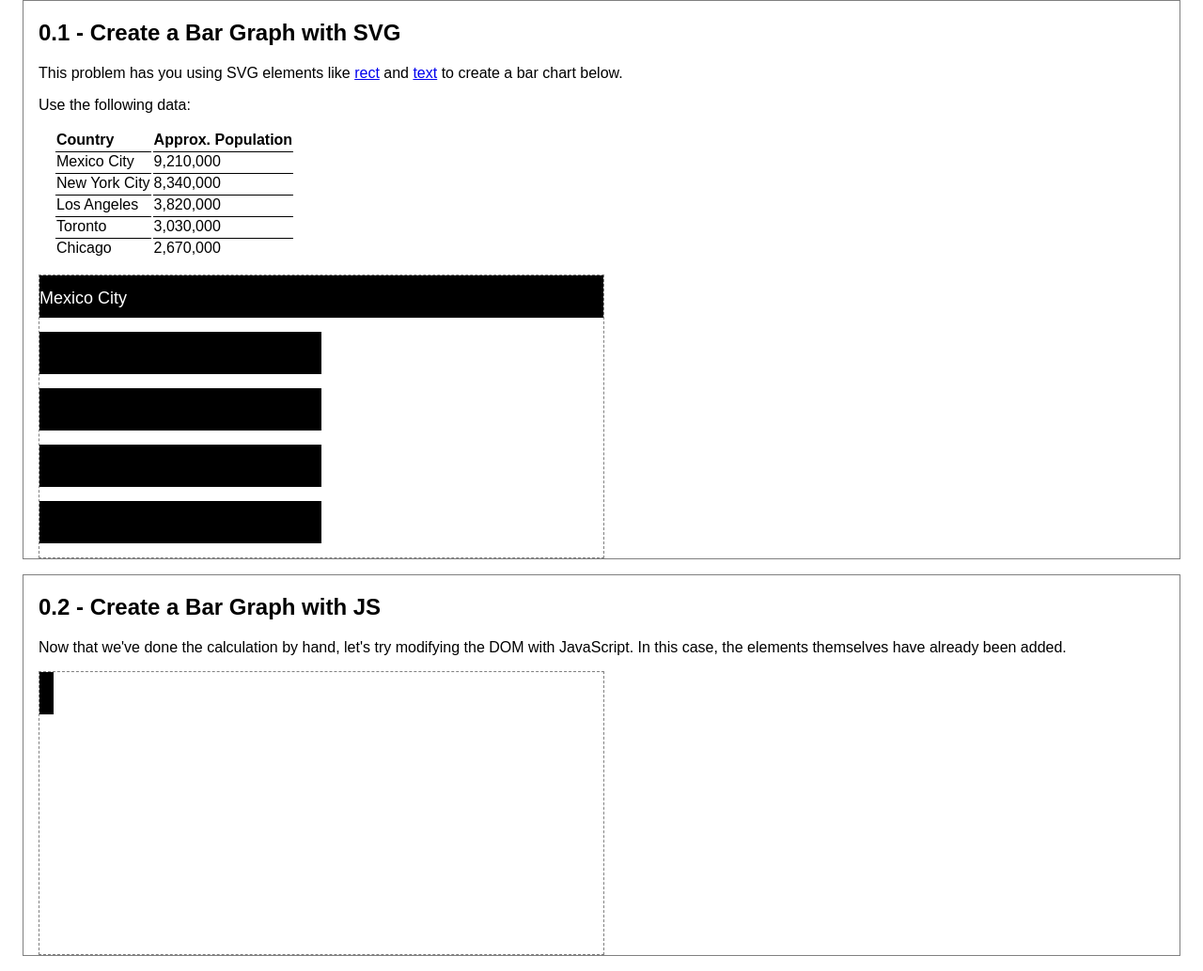
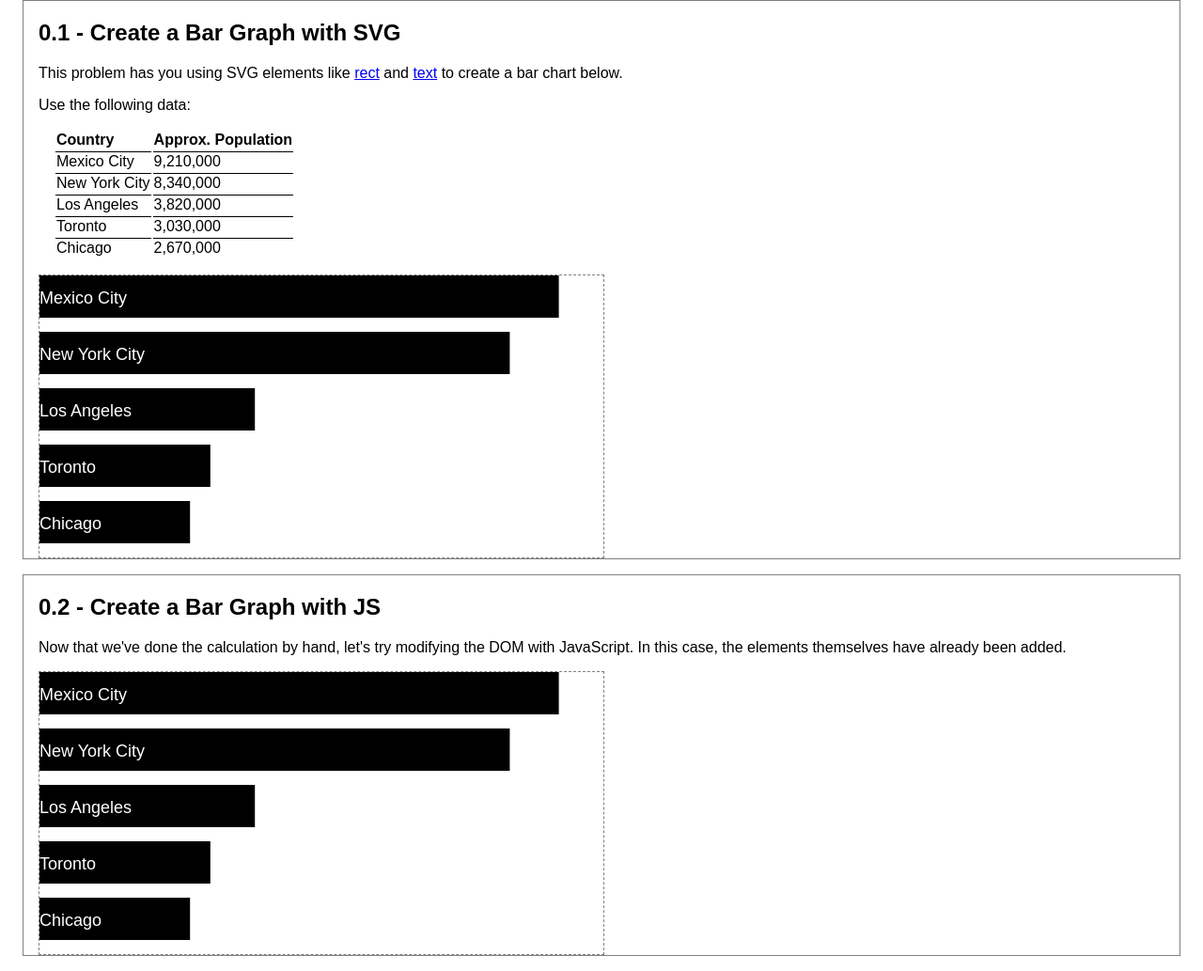
Before and after one commit to hatcheta1/data-viz-d3-lab, a plain HTML site: page part0.html in a window 1280 px wide. Shown: the part 544-1577 px from the top of the page at 94% size. Drawn offline with Linux system fonts and the light colour scheme.

Commit message:
added bar graphs with SVG & JS (0.2 & 0.3)

```diff
--- a/part0.html
+++ b/part0.html
@@ -139,12 +139,17 @@
               you'll need to do the calculation yourself, and bring the values into
               the HTML.
           -->
-          <rect y="0" width="200" height="15" />
+          <!-- 100% = 10 million -->
+          <rect y="0" width="184.2" height="15" />
           <text y="10" style="fill: white; font-size: 6px">Mexico City</text>
-          <rect y="20" width="100" height="15" />
-          <rect y="40" width="100" height="15" />
-          <rect y="60" width="100" height="15" />
-          <rect y="80" width="100" height="15" />
+          <rect y="20" width="166.8" height="15" />
+          <text y="30" style="fill: white; font-size: 6px">New York City</text>
+          <rect y="40" width="76.4" height="15" />
+          <text y="50" style="fill: white; font-size: 6px">Los Angeles</text>
+          <rect y="60" width="60.6" height="15" />
+          <text y="70" style="fill: white; font-size: 6px">Toronto</text>
+          <rect y="80" width="53.4" height="15" />
+          <text y="90" style="fill: white; font-size: 6px">Chicago</text>
         </svg>
       </div>
     </section>
@@ -210,9 +215,17 @@
             let text = document.getElementById(`text${i}`);
 
             // 0.2 SOLUTION HERE
+            let currentCity = cities[i]
+
+            rect.setAttribute("y", i * 20)
+            rect.setAttribute("width", (currentCity.population / 10000000) * 200)
+
+            text.textContent = currentCity.city
+            const textYValue =
+            text.setAttribute("y", i * 20 + 10)
 
             // uncomment for debugging
-            //console.log(rect, text);
+            console.log(rect, text);
             // look at debug console & try hovering over output
           }
         </script>
```
